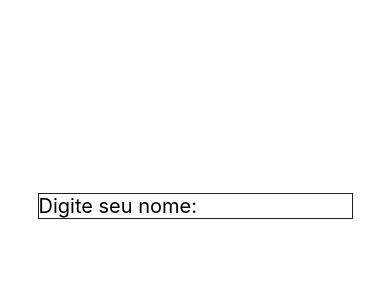
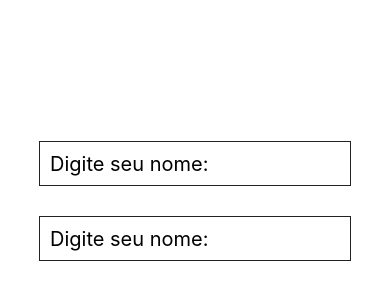
Before and after one commit to Izadora2ds2025/mobile-2ds-2025, a React Native app: screen / in a window 390 px wide. Shown: the part 216-516 px from the top of the page. Built offline with nearby package versions, Linux system fonts and the light colour scheme.

Commit message:
Add files via upload

```diff
--- a/src/aula06.jsx
+++ b/src/aula06.jsx
@@ -6,30 +6,50 @@ class Aula06 extends Component {
     super(props);
     this.state = {
       nome: '',
+      nome2: '',
     };
     this.pegaNome = this.pegaNome.bind(this);
+    this.pegaNome2 = this.pegaNome2.bind(this);
   }
 
   pegaNome(texto) {
     if(texto.length > 0) {
-          this.setState({nome: "bem vindo: " + texto})
+      this.setState ({nome: "Bem vindo: " + texto})
     }else{
       this.setState({nome: ''})
+    }
+  }
+
+  pegaNome2(texto) {
+    if(texto.length > 0) {
+      this.setState ({nome2: "Bem vindo: " + texto})
+    }else{
+      this.setState({nome2: ''})
     }
   }
 
   render() {
     return (
       <View style={styles.container}>
+        {/* Primeiro campo de texto */}
         <TextInput
           style={styles.input}
           placeholder='Digite seu nome:'
-        underlineColorAndroid="tranparent"
+          underlineColorAndroid="transparent"
           onChangeText={this.pegaNome}
         />
 
+        <Text style={styles.texto}>{this.state.nome}</Text>
 
-         <Text style={styles.texto}>{this.state.nome}</Text>
+        {/* Segundo campo de texto */}
+        <TextInput
+          style={styles.input}
+          placeholder='Digite seu nome:'
+          underlineColorAndroid="transparent"
+          onChangeText={this.pegaNome2}
+        />
+
+        <Text style={styles.texto}>{this.state.nome2}</Text>
       </View>
     );
   }
@@ -45,16 +65,18 @@ const styles = StyleSheet.create({
   },
 
   input: {
-  heigth: 45,
+    width: '80%',
+    height: 45,
     borderWidth: 1,
     borderColor: '#222',
     margin: 10,
     fontSize: 20,
-  paddding: 10,
+    padding: 10,
   },
 
   texto: {
-    textAling: 'center',
+    textAlign: 'center',
     fontSize: 25,
+    margin: 5,
   }
 });
```
Lines whose indentation alone changed are shown as unchanged.
